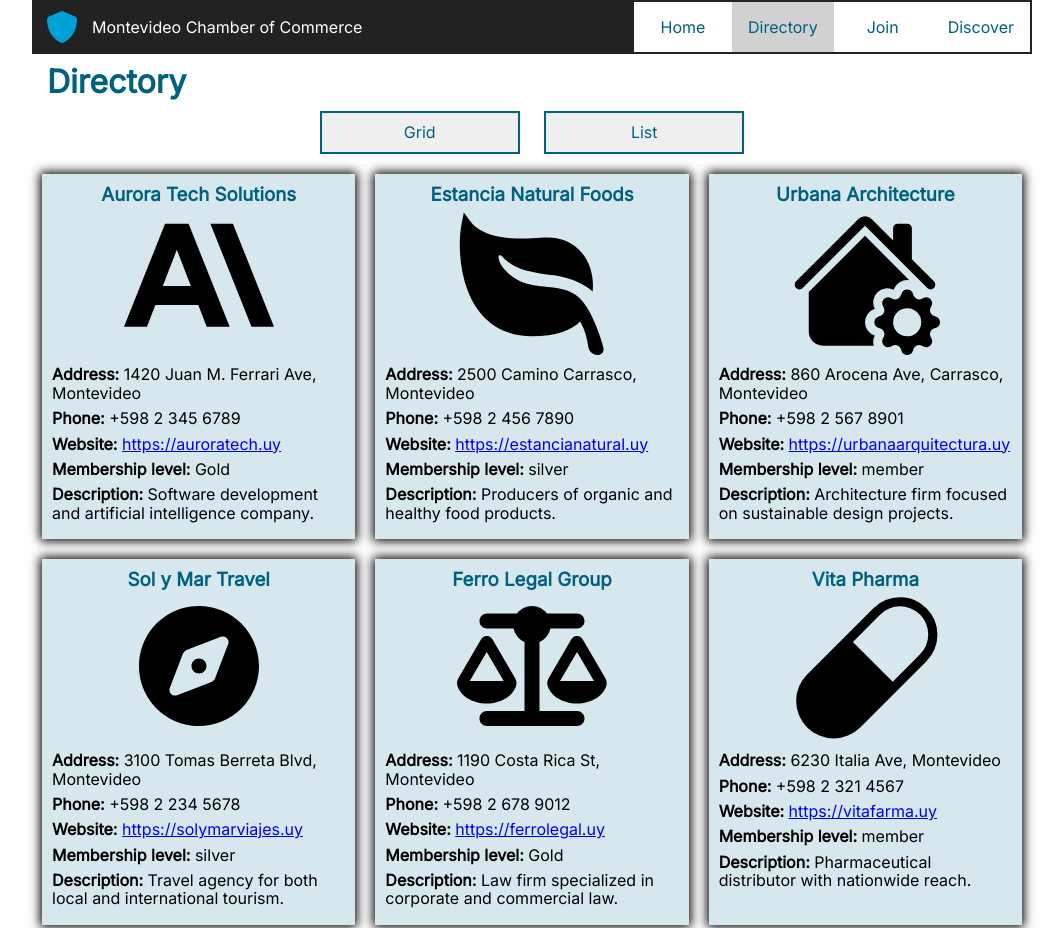
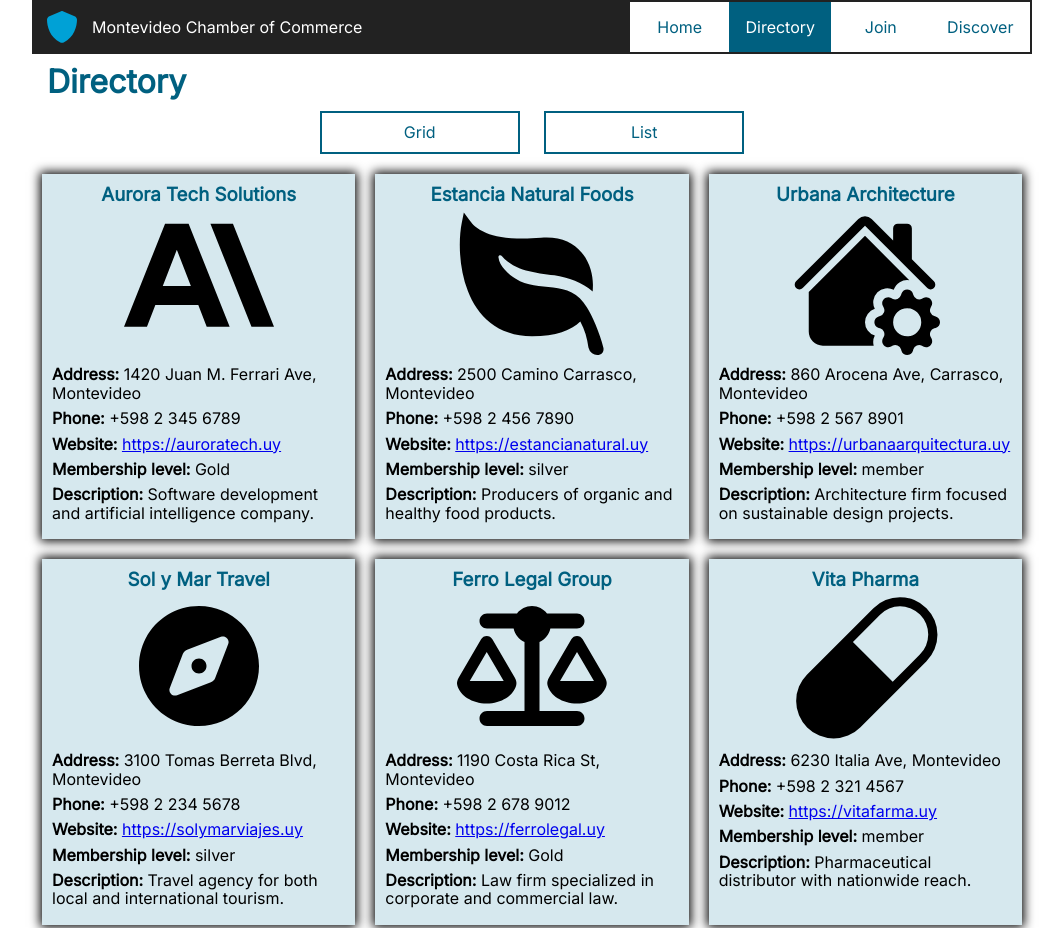
Before and after one commit to juannpariente/wdd231, a plain HTML site: page chamber/directory.html in a window 1280 px wide. Shown: the top 928 px of the page, without its empty margins (108-1171 px from the left). Drawn offline with Linux system fonts and the light colour scheme.

Commit message:
change colors in navigation and buttons

```diff
--- a/chamber/styles/chamber-base.css
+++ b/chamber/styles/chamber-base.css
@@ -62,11 +62,13 @@
 }
 
 .navigation a:hover {
-    background-color: #bebebe;
+    color: white;
+    background-color: #006080;
 }
 
-.current {
-    background-color: #d1d1d1;
+.current a {
+    color: white;
+    background-color: #006080;
 }
 
 /* ----------------- DIRECTORY PAGE ----------------- */
@@ -84,6 +86,12 @@ h1 {
     height: auto;
     color: #006080;
     border: 2px solid #006080;
+    background-color: white;
+}
+
+#grid:hover, #list:hover {
+    background-color: #006080;
+    color: white;
 }
 
 .buttons {
@@ -91,7 +99,6 @@ h1 {
 }
 
 .grid {
-
     display: grid;
     gap: 20px;
     grid-template-columns: repeat(auto-fit, minmax(275px, 1fr));
@@ -109,8 +116,6 @@ h1 {
     margin: 7px 0;
     text-align: left;
 }
-
-
 
 .list {
     display: flex;
--- a/chamber/styles/chamber-large.css
+++ b/chamber/styles/chamber-large.css
@@ -16,12 +16,12 @@
         flex: 1;
         text-align: center;
         max-width: 400px;
+        border: 2px solid #222222;
     }
 
     .navigation ul {
         display: flex;
         background-color: white;
-        border: 2px solid #222222;
     }
 
     .navigation li {
@@ -53,5 +53,6 @@
     footer {
         display: flex;
         justify-content: space-between;
+        margin-top: 10px;
     }
 }
```
